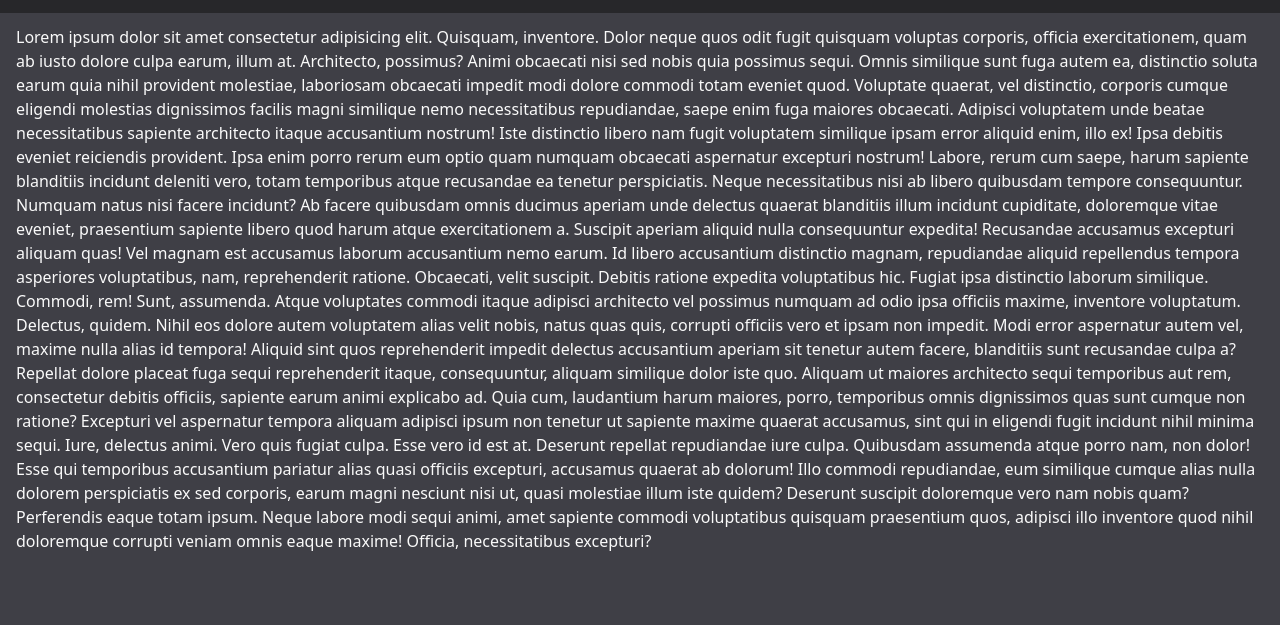
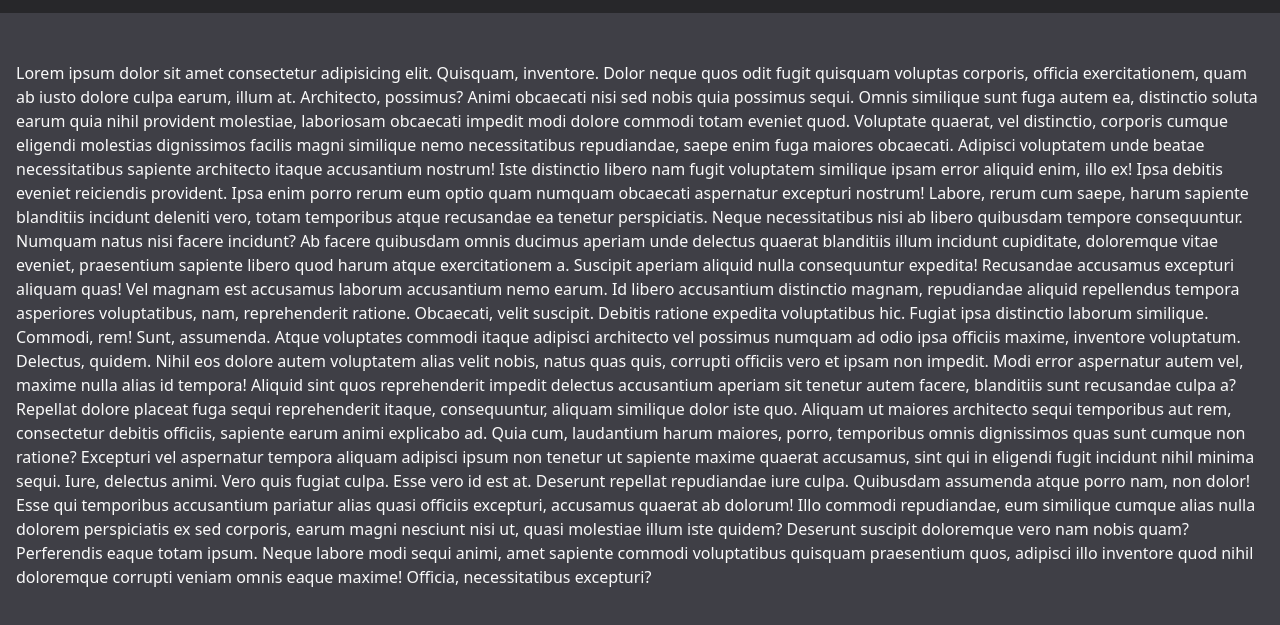
Before and after one commit to AntoineC-dev/responsive-menu, a website built with Vite: page index.html in a window 1280 px wide. Shown: the part 59-684 px from the top of the page. Built offline with nearby package versions, Linux system fonts and the light colour scheme.

Commit message:
Prevent header from overlaping content on desktop

```diff
--- a/index.html
+++ b/index.html
@@ -270,8 +270,8 @@
         <!--Navigation:end-->
       </div>
     </header>
-    <main class="mt-[68px]">
-      <p class="container py-4">
+    <main class="mt-[4.25rem] sm:mt-[4.5rem]">
+      <p class="container py-8 sm:py-12">
         Lorem ipsum dolor sit amet consectetur adipisicing elit. Quisquam, inventore. Dolor neque quos odit fugit
         quisquam voluptas corporis, officia exercitationem, quam ab iusto dolore culpa earum, illum at. Architecto,
         possimus? Animi obcaecati nisi sed nobis quia possimus sequi. Omnis similique sunt fuga autem ea, distinctio
```
